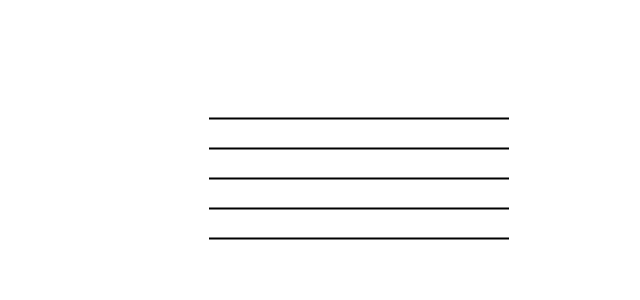
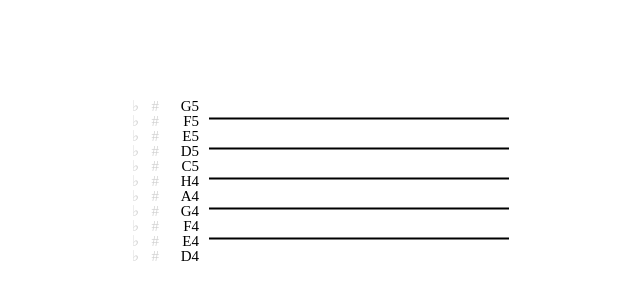
Before and after one commit to stockifab/GuitarAssistant, a React (Vite) app: page / in a window 1280 px wide. Shown: the part 222-522 px from the top of the page, without its empty margins (281-921 px from the left). Built offline with nearby package versions, Linux system fonts and the light colour scheme.

Commit message:
add sharp/flat note support

```diff
--- a/src/App.tsx
+++ b/src/App.tsx
@@ -1,5 +1,5 @@
 import {Staff} from "./components/Staff/Staff.tsx";
 
 export function App() {
-    return <Staff />
+    return <Staff startStaffIdx={-7} endStaffIdx={4}/>
 }
--- a/src/components/Staff/Staff.module.css
+++ b/src/components/Staff/Staff.module.css
@@ -1,4 +1,10 @@
-.staffLine {
+/* Staff Line Container */
+.staffLineContainer {
+    position: relative;
+}
+
+/* Note Selector */
+.noteSelector {
     height: 15px;
     width: 100%;
     position: relative;
@@ -6,32 +12,40 @@
     overflow: visible;
 }
 
-.note {
+/* Note SVG */
+.noteSVG {
     position: absolute;
-    display: none;
     left: 50%;
-    height: 30px;
+    height: 100%;
     z-index: 10;
     pointer-events: none;
     overflow: visible;
 }
 
-.staffLine:hover .note {
+.note {
+    display: none;
+}
+
+/* Hover Note Preview */
+.noteSelector:hover .note {
     display: block;
     fill: lightgray;
     z-index: 20;
 }
 
-.staffLine:hover .visibleNote {
-    fill: gray!important;
-}
-
-.visibleNote {
+/* Picked Note */
+.activeNote {
     display: block;
     fill: black;
 }
 
-.visibleLine::after {
+/* Hovering a Line with a picked note */
+.noteSelector:hover .activeNote {
+    fill: gray;
+}
+
+/* Staff Line with a black line */
+.linedStaffLine::after {
     content: "";
     position: absolute;
     top: 50%;
@@ -41,6 +55,43 @@
     background: black;
 }
 
+/* Container left to the note selector line */
+.preNoteSelector {
+    position: absolute;
+    top: 0;
+    right: 100%;
+    margin-right: 10px;
+    justify-content: center;
+    line-height: 20px;
+    font-size: 15px;
+
+    display: flex;
+}
+
+.preNoteSelector p {
+    margin: 0;
+    text-align: right;
+    min-width: 20px;
+    color: lightgray;
+    user-select: none;
+}
+
+/* sharp/flat togglers */
+.preNoteSelector p:not(:last-child) {
+    cursor: pointer;
+}
+
+/* Note Name */
+.preNoteSelector p:last-child {
+    width: 40px;
+    color: black;
+}
+
+/* active pre note text (e.g.) active sharp/flat */
+.preNoteSelector p.active {
+    color: black;
+}
+
 .staffContainer {
     width: 300px;
     position: absolute;
--- a/src/components/Staff/Staff.tsx
+++ b/src/components/Staff/Staff.tsx
@@ -1,36 +1,52 @@
 import styles from "./Staff.module.css"
 import {clsx} from "clsx";
 import {useState} from "react";
+import {pitchClassToName, staffIdxToPitchClass} from "../../notes.ts";
 
-type StaffProps = {
-    line: boolean;
+type StaffLineProps = {
+    line: boolean; staffIdx: number;
 }
 
-function StaffLine({line}: StaffProps) {
+function StaffLine({line, staffIdx}: StaffLineProps) {
     const [showNote, setShowNote] = useState<boolean>(false)
+    const [modifier, setModifier] = useState<-1 | 0 | 1>(0);
 
     function toggleNote() {
         setShowNote(!showNote)
     }
 
-    return <div className={clsx(styles.staffLine, line && styles.visibleLine)} onClick={toggleNote}>
-        <svg className={clsx(styles.note, showNote && styles.visibleNote)}>
-            <ellipse rx="21" ry="15" cy="7.5"/>
-        </svg>
+    function toggleModifier(newModifier: -1 | 0 | 1): void {
+        if (modifier == 0 || modifier != newModifier) {
+            setModifier(newModifier)
+        } else {
+            setModifier(0)
+        }
+    }
+
+    return <div className={styles.staffLineContainer}>
+        {/* Pre- NoteSelector */}
+        <div className={styles.preNoteSelector}>
+            <p className={clsx(modifier == -1 && styles.active)} onClick={() => toggleModifier(-1)}>♭</p>
+            <p className={clsx(modifier == 1 && styles.active)} onClick={() => toggleModifier(1)}>#</p>
+            <p className={styles.lineNoteNameText}>{pitchClassToName(staffIdxToPitchClass(staffIdx) + modifier)}</p>
+        </div>
+
+        {/* Note Selector */}
+        <div className={clsx(styles.noteSelector, line && styles.linedStaffLine)} onClick={toggleNote}>
+            <svg className={clsx(styles.noteSVG)}>
+                <ellipse rx="21" ry="15" cx="0" cy="7.5" className={clsx(styles.note, showNote && styles.activeNote)}/>
+            </svg>
+        </div>
     </div>
 }
 
-export function Staff() {
-    return (
-        <div className={styles.staffContainer}>
-            <StaffLine line={true}/>
-            <StaffLine line={false}/>
-            <StaffLine line={true}/>
-            <StaffLine line={false}/>
-            <StaffLine line={true}/>
-            <StaffLine line={false}/>
-            <StaffLine line={true}/>
-            <StaffLine line={false}/>
-            <StaffLine line={true}/>
-        </div>)
+type StaffProps = {
+    startStaffIdx: number; endStaffIdx: number;
 }
+
+export function Staff({startStaffIdx, endStaffIdx}: StaffProps) {
+    return (<div className={styles.staffContainer}>
+        {[...Array(endStaffIdx - startStaffIdx)].map((_, i) => (
+            <StaffLine line={i % 2 != 0} staffIdx={endStaffIdx - i}/>))}
+    </div>)
+}
--- /dev/null
+++ b/src/mapUtils.ts
@@ -0,0 +1,3 @@
+export function invertMap<A, B>(map: Map<A, B>): Map<B, A> {
+    return new Map(Array.from(map, a => a.reverse() as [B, A]))
+}
--- /dev/null
+++ b/src/notes.ts
@@ -0,0 +1,53 @@
+const STAFF_IDX_TO_NATURAL_PITCH_CLASS: Map<number, number> = new Map([
+    [0, 0],
+    [1, 2],
+    [2, 4],
+    [3, 5],
+    [4, 7],
+    [5, 9],
+    [6, 11],
+])
+const NATURAL_PITCH_CLASSES = [...STAFF_IDX_TO_NATURAL_PITCH_CLASS.values()]
+
+const STAFF_PITCH_CLASS_TO_NAME: Map<number, string> = new Map([
+    [0, "C"],
+    [2, "D"],
+    [4, "E"],
+    [5, "F"],
+    [7, "G"],
+    [9, "A"],
+    [11, "H"],
+])
+
+function normalizeOctaves(num: number, octaveSize: number) {
+    let normalized = num
+    let octavesShifted = 0
+    while (normalized < 0) {
+        octavesShifted += 1
+        normalized += octaveSize
+    }
+    while (normalized > octaveSize - 1) {
+        octavesShifted -= 1
+        normalized -= octaveSize
+    }
+    return {normalized, octavesShifted};
+}
+
+function getBaseName(pitchClass: number) {
+    const {normalized} = normalizeOctaves(pitchClass, 12)
+    return (STAFF_PITCH_CLASS_TO_NAME.get(normalized) ?? STAFF_PITCH_CLASS_TO_NAME.get(normalized - 1))!
+}
+
+export function staffIdxToPitchClass(staffIdx: number): number {
+    let {normalized, octavesShifted} = normalizeOctaves(staffIdx, 7);
+
+    return STAFF_IDX_TO_NATURAL_PITCH_CLASS.get(normalized % 7)! + 12 * -octavesShifted
+}
+
+export function pitchClassToName(pitchClass: number): string {
+    const {normalized, octavesShifted} = normalizeOctaves(pitchClass, 12)
+    const baseName = getBaseName(pitchClass)
+    const isSharp = !NATURAL_PITCH_CLASSES.includes(normalized)
+
+    return baseName + String(-octavesShifted + 5) + (isSharp ? "#" : "")
+}
```
